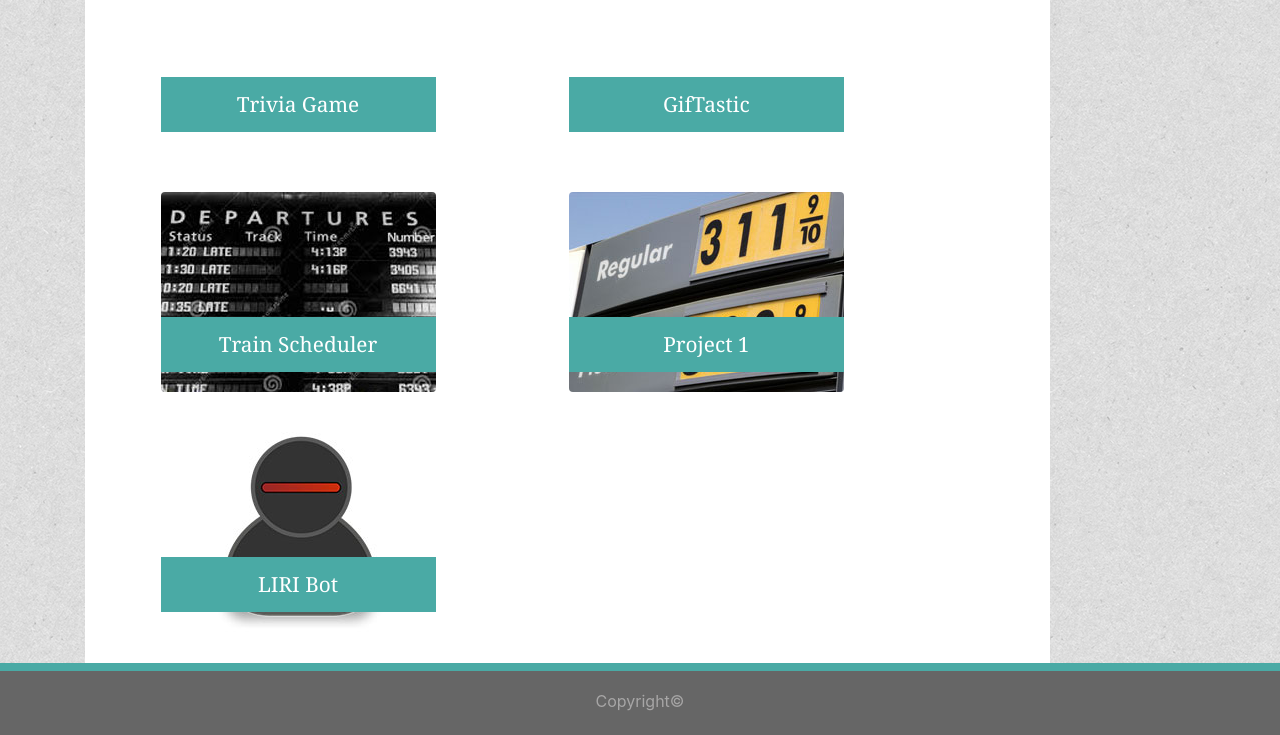
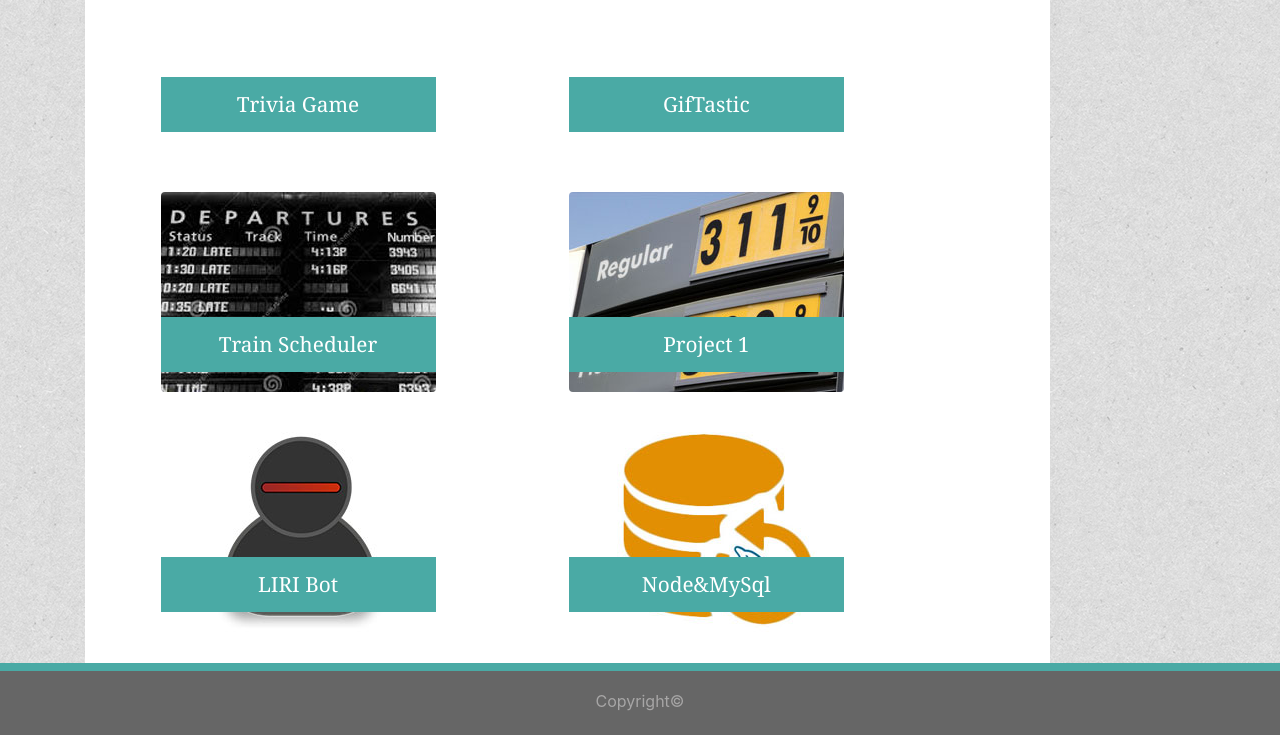
Before and after one commit to SebastianOrtega/Bootstrap-Portfolio, a plain HTML site: page portfolio.html in a window 1280 px wide. Shown: the part 560-1295 px from the top of the page. Drawn offline with nearby package versions, Linux system fonts and the light colour scheme.

Commit message:
mysql app added to portfolio

```diff
--- a/portfolio.html
+++ b/portfolio.html
@@ -91,6 +91,12 @@
                         <a class="over" href="https://github.com/SebastianOrtega/liri-node-app">LIRI Bot</a>
                     </div>
                 </div>
+                <div class="col-md-5">
+                    <div class="wrapper">
+                        <img src="assets/images/mysql.jpg" alt="1" class="rounded">
+                        <a class="over" href="https://github.com/SebastianOrtega/mysql_homework">Node&MySql</a>
+                    </div>
+                </div>
 
 
 
```
Also changed, not shown: assets/images/mysql.jpg (added), 2 other files.
